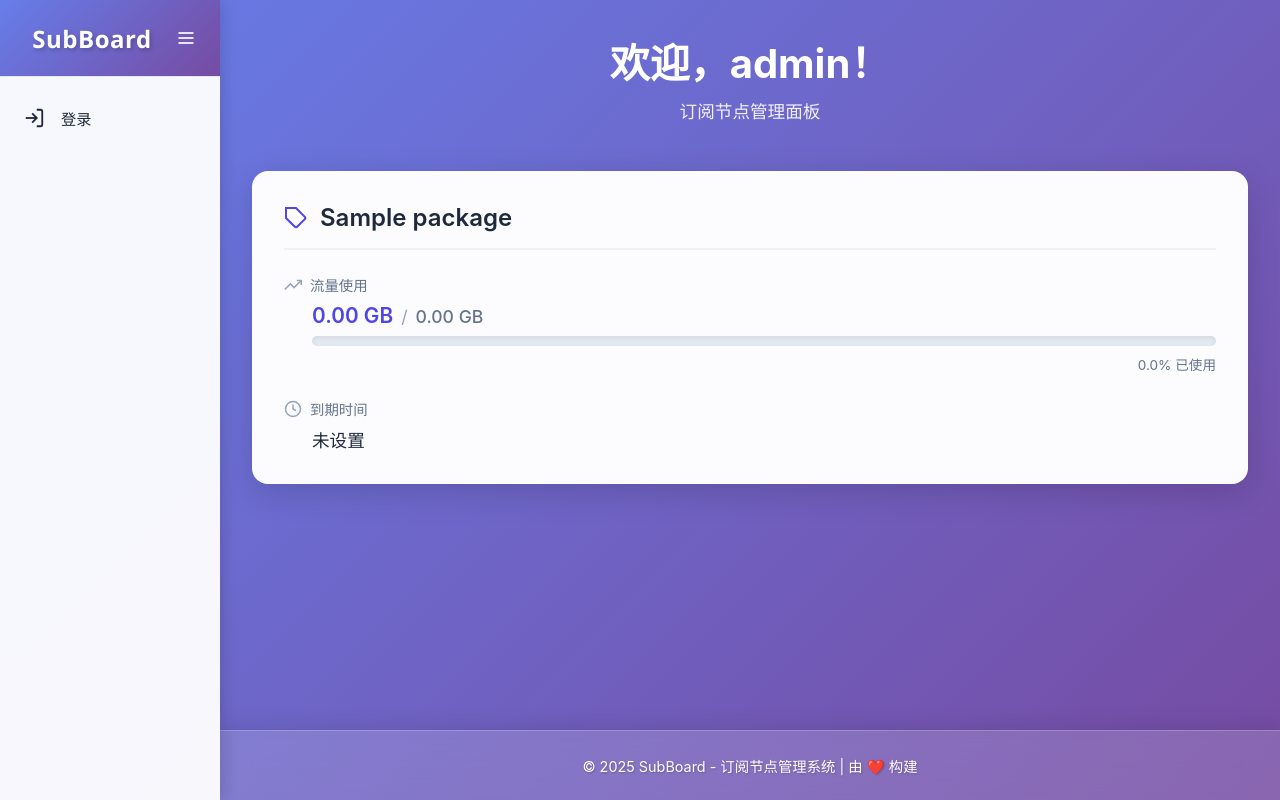
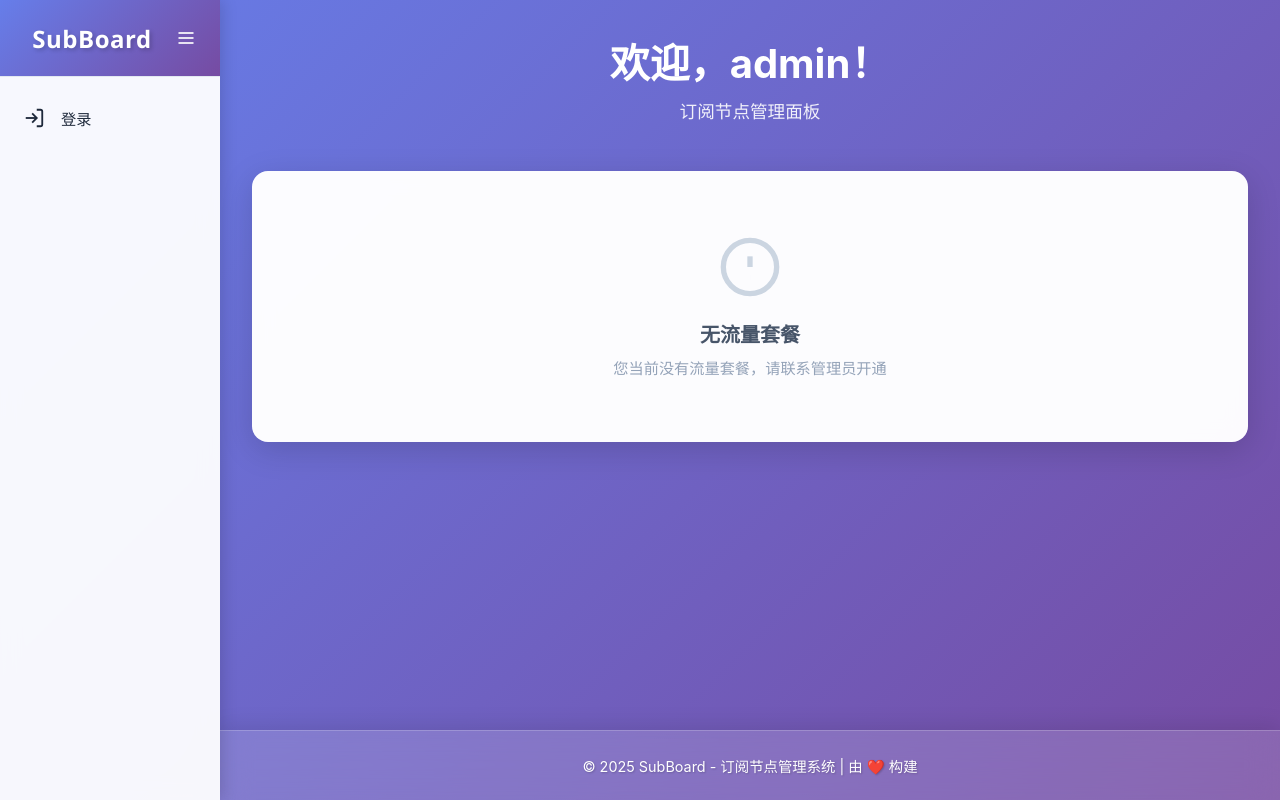
Before and after one commit to 1m1ng/SubBoard, a Flask app: template templates/index.html in a window 1280 px wide. Run offline with Flask 3, Linux system fonts and the light colour scheme; tables that the repository leaves empty hold one stand-in row (values such as "Sample post"); the template is opened without the code that fills it: values that come from a table or form of the project are taken from there, most other values are stand-ins (such as "Sample title", 1, 10 or a date in 2020).

Commit message:
feat: 更新套餐信息卡片，优化流量使用和到期时间显示逻辑

```diff
--- a/templates/index.html
+++ b/templates/index.html
@@ -16,8 +16,8 @@
     </div>
 
     <!-- 套餐信息卡片 -->
+    {% if package and user.package_expire_time and user.package_expire_time > now %}
     <div class="package-info-card">
-        {% if package %}
         <div class="package-header">
             <svg width="24" height="24" viewBox="0 0 24 24" fill="none" stroke="currentColor" stroke-width="2">
                 <path d="M20.59 13.41l-7.17 7.17a2 2 0 0 1-2.83 0L2 12V2h10l8.59 8.59a2 2 0 0 1 0 2.82z"></path>
@@ -94,7 +94,21 @@
             </div>
             {% endif %}
         </div>
+    </div>
+    {% elif package and user.package_expire_time and user.package_expire_time <= now %}
+    <div class="package-info-card">
+        <div class="no-package">
+            <svg width="64" height="64" viewBox="0 0 24 24" fill="none" stroke="currentColor" stroke-width="2">
+                <circle cx="12" cy="12" r="10"></circle>
+                <line x1="12" y1="8" x2="12" y2="12"></line>
+                <line x1="12" y1="16" x2="12.01" y2="16"></line>
+            </svg>
+            <h3>套餐已过期</h3>
+            <p>您的套餐已过期，请联系管理员续费或更换套餐。</p>
+        </div>
+    </div>
     {% else %}
+    <div class="package-info-card">
         <div class="no-package">
             <svg width="64" height="64" viewBox="0 0 24 24" fill="none" stroke="currentColor" stroke-width="2">
                 <circle cx="12" cy="12" r="10"></circle>
@@ -104,8 +118,8 @@
             <h3>无流量套餐</h3>
             <p>您当前没有流量套餐，请联系管理员开通</p>
         </div>
+    </div>
     {% endif %}
-    </div>
 
     <!-- 订阅管理按钮 -->
     {% if subscription_url and package and user.package_expire_time and user.package_expire_time > now %}
```
Lines whose indentation alone changed are shown as unchanged.
